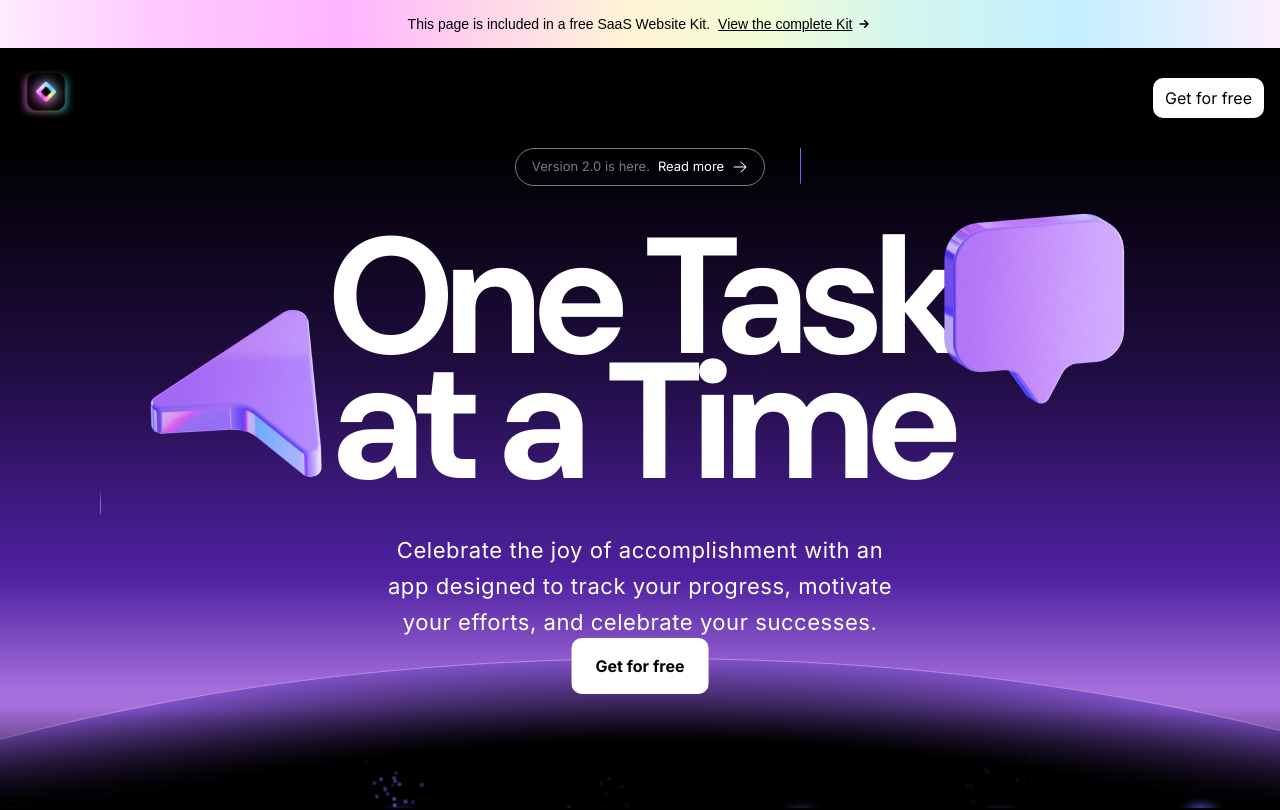
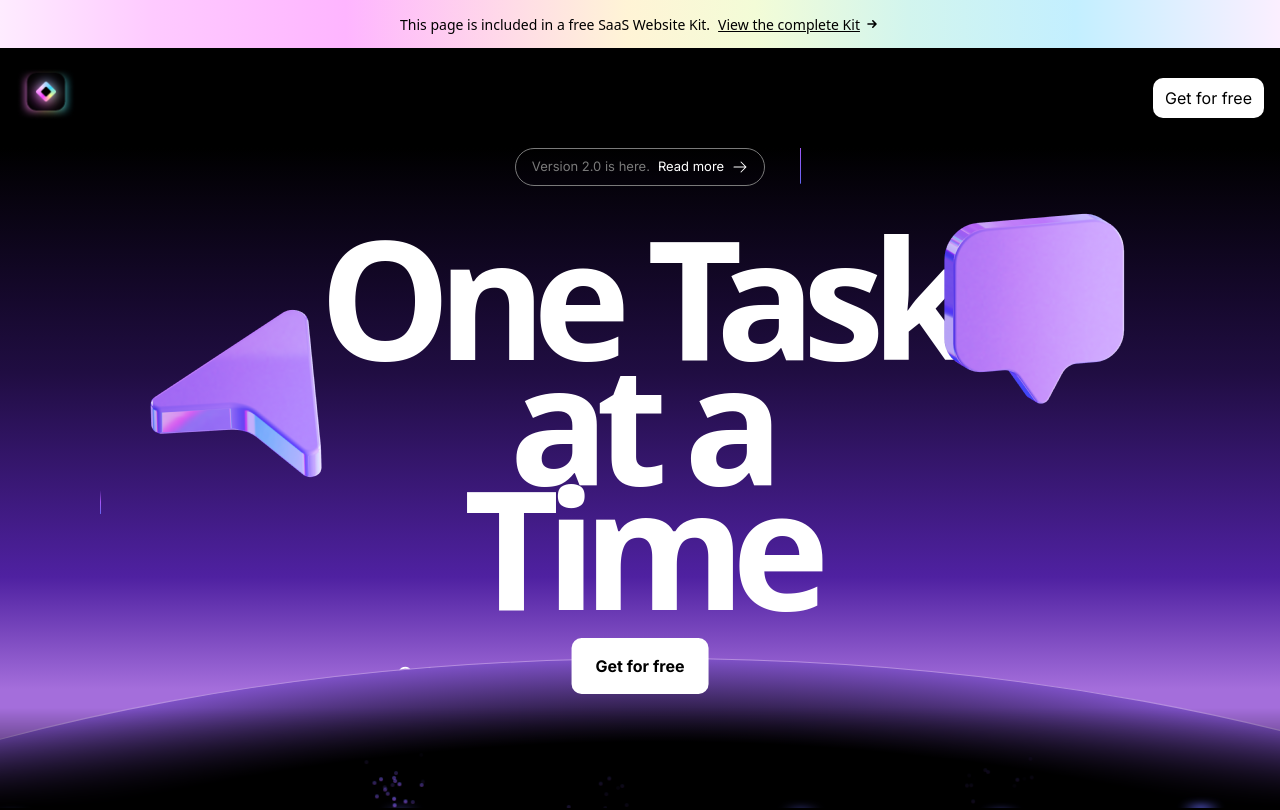
Before and after one commit to TeddyMedjio/saas, a Next.js app: page / in a window 1280 px wide. Shown: the top 810 px of the page. Built offline with nearby package versions, Linux system fonts and the light colour scheme.

Commit message:
font update

```diff
--- a/app/layout.tsx
+++ b/app/layout.tsx
@@ -27,7 +27,7 @@ export default function RootLayout({
 }>) {
   return (
     <html lang="en">
-      <body className={`${inter.className} ${dm_sans.className} antialiased`}>
+      <body className={`${inter.className}, ${dm_sans.className} antialiased`}>
         {children}
       </body>
     </html>
--- a/components/Footer.tsx
+++ b/components/Footer.tsx
@@ -51,7 +51,7 @@ export default function Footer() {
           />
         </div>
         <div className="text-center max-w-[540px] space-y-4 ">
-          <h2 className=" text-[32px] md:text-h2 text-white font-bold">
+          <h2 className=" font-sans text-[32px] md:text-h2 text-white font-bold">
             Get instant access
           </h2>
           <p className="text-[#BBBBBB]">
--- a/components/Hero.tsx
+++ b/components/Hero.tsx
@@ -37,7 +37,7 @@ export default function Hero() {
             </div>
             <ArrowRightIcon className="text-white size-4" />
           </div>
-          <h1 className=" text-7xl leading-[4.313rem] md:text-h1 text-white font-bold md:leading-[7.813rem] tracking-[-0.08em]">
+          <h1 className=" text-7xl font-sans leading-[4.313rem] md:text-h1 text-white font-bold md:leading-[7.813rem] tracking-[-0.08em]">
             One Task at a Time
           </h1>
           <p className="text-white text-xl md:text-body_large font-inter leading-9 tracking-wide max-w-[520px]">
--- a/tailwind.config.ts
+++ b/tailwind.config.ts
@@ -1,4 +1,5 @@
 import type { Config } from "tailwindcss";
+const defaultTheme = require("tailwindcss/defaultTheme");
 
 const config: Config = {
   darkMode: ["class"],
@@ -9,10 +10,6 @@ const config: Config = {
   ],
   theme: {
     extend: {
-      fontFamily: {
-        sans: ["dm_sans", "sans-serif"],
-        inter: ["inter", "serif"],
-      },
       fontSize: {
         h1: "10.313rem",
         h2: "3.375rem",
@@ -21,6 +18,10 @@ const config: Config = {
         body_medium: "1rem",
         body_s: "0.875rem",
         tag: "0.813rem",
+      },
+      fontFamily: {
+        sans: ["dm_sans", ...defaultTheme.fontFamily.sans],
+        inter: ["inter", ...defaultTheme.fontFamily.sans],
       },
       colors: {
         background: "var(--background)",
```
